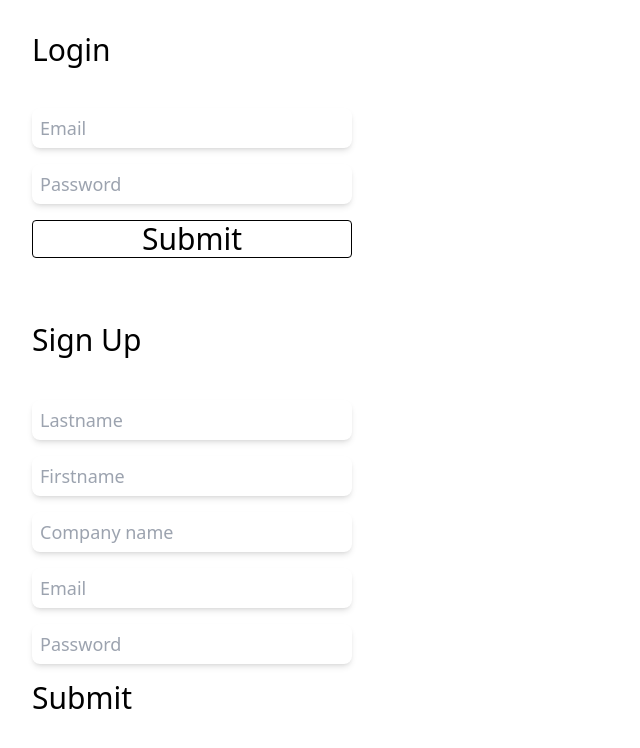
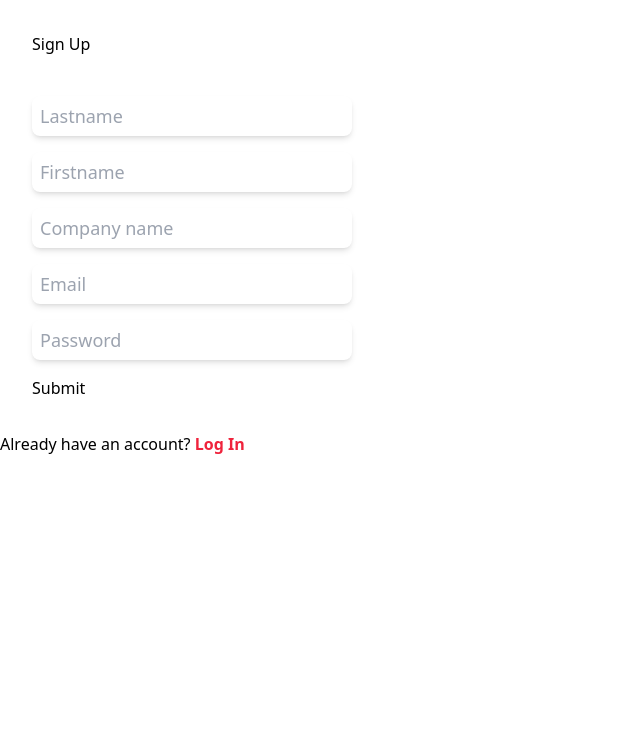
Before and after one commit to SebastienStordeur/Invoices-SaaS, a React (Create React App) app: page / in a window 1280 px wide. Shown: the top 748 px of the page, without its empty margins (0-640 px from the left). Built offline with nearby package versions, Linux system fonts and the light colour scheme.

Commit message:
Home conditionnal rendering

```diff
--- a/src/pages/HomePage.tsx
+++ b/src/pages/HomePage.tsx
@@ -1,12 +1,19 @@
-import React from "react";
+import React, { useState } from "react";
 import LoginForm from "../components/Forms/Login/LoginForm";
 import SignupForm from "../components/Forms/Signup/SignupForm";
 
-const HomePage = () => {
+const HomePage: React.FC = () => {
+  const [signup, setSignup] = useState<boolean>(true);
   return (
-    <div className="text-3xl">
-      <LoginForm />
-      <SignupForm />
+    <div className="">
+      {!signup && <LoginForm />}
+      {signup && <SignupForm />}
+      <p className="text-md">
+        Already have an account?{" "}
+        <span className="text-red font-semibold cursor-pointer" onClick={() => setSignup((prev) => !prev)}>
+          {signup ? "Log In" : "Sign Up"}
+        </span>
+      </p>
     </div>
   );
 };
```
